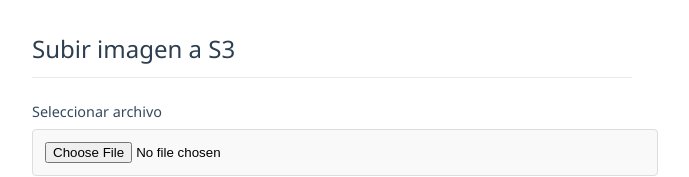
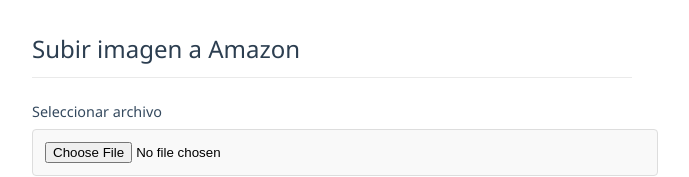
Before and after one commit to mysthicl/S3ImageFrontEndUpload, an Angular app: page / in a window 1280 px wide. Shown: the top 177 px of the page, without its empty margins (308-997 px from the left). Built offline with nearby package versions, Linux system fonts and the light colour scheme.

Commit message:
Update app.component.html

```diff
--- a/src/app/app.component.html
+++ b/src/app/app.component.html
@@ -1,5 +1,5 @@
 <div class="upload-container">
-  <h2 class="upload-title">Subir imagen a S3</h2>
+  <h2 class="upload-title">Subir imagen a Amazon</h2>
 
   <form class="upload-form" (submit)="onSubmit($event)">
     <label class="file-input-label">Seleccionar archivo</label>
```
